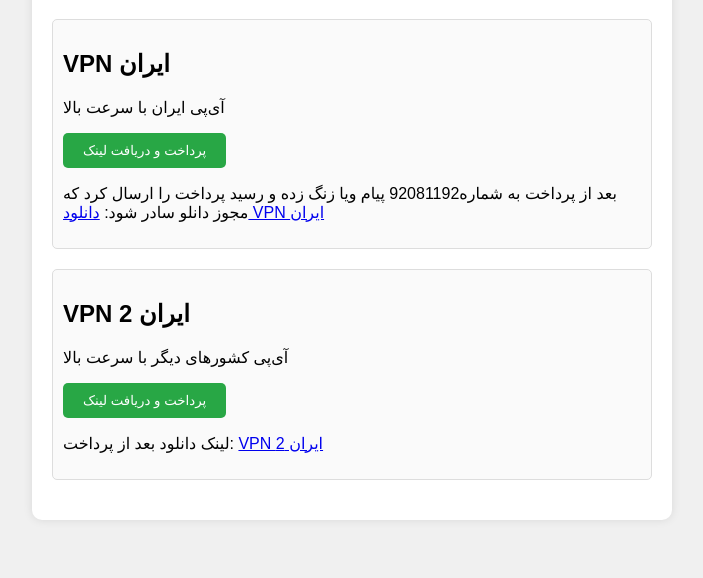
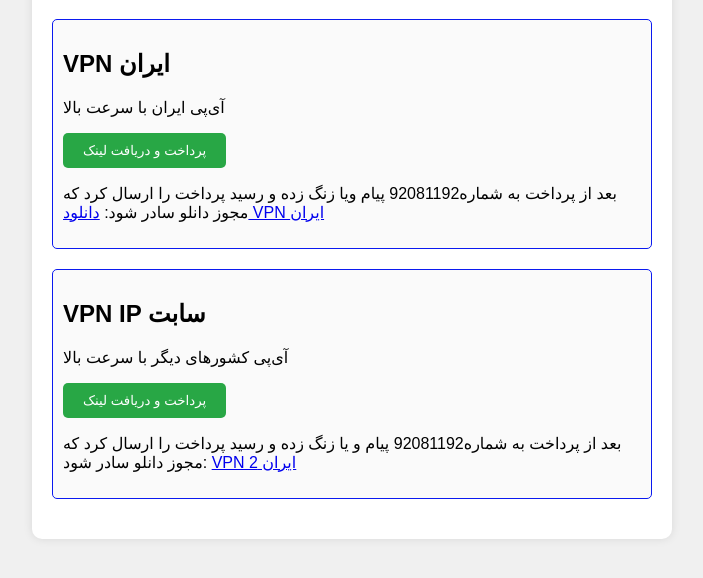
Before and after one commit to mmmmm19191212-lgtm/index.html, a plain HTML site: page index.html in a window 1280 px wide. Shown: the part 110-688 px from the top of the page, without its empty margins (288-991 px from the left). Drawn offline with Linux system fonts and the light colour scheme.

Commit message:
Add files via upload

```diff
--- a/index.html
+++ b/index.html
@@ -8,7 +8,7 @@
 body { font-family: Arial, sans-serif; padding: 20px; background:#f0f0f0; }
 .container { max-width:600px; margin:auto; background:#fff; padding:20px; border-radius:10px; box-shadow:0 0 10px rgba(0,0,0,0.1);}
 h1 { text-align:center; }
-.product { margin:20px 0; padding:10px; border:1px solid #ddd; border-radius:5px; background:#fafafa; }
+.product { margin:20px 0; padding:10px; border:1px solid #0b1af0; border-radius:5px; background:#fafafa; }
 button { padding:10px 20px; background:#28a745; color:#fff; border:none; border-radius:5px; cursor:pointer; }
 button:hover { background:#218838; }
 </style>
@@ -31,15 +31,15 @@
 </div>
 
 <div class="product">
-<h2>VPN ایران 2</h2>
+<h2>VPN IP سابت </h2>
 <p>آی‌پی کشورهای دیگر با سرعت بالا</p>
 <!-- لینک PayPal محصول 2 → جایگزین YOUR_PAYPAL_LINK_HERE_2 -->
-<a href="YOUR_PAYPAL_LINK_HERE_2" target="_blank">
+<a href="https://www.paypal.com/ncp/payment/CGPSRJ5S93BRU" target="_blank">
 <button>پرداخت و دریافت لینک</button>
 </a>
 <!-- لینک دانلود فایل محصول 2 → جایگزین YOUR_DOWNLOAD_LINK_HERE_2 -->
-<p>لینک دانلود بعد از پرداخت:
-<a href="YOUR_DOWNLOAD_LINK_HERE_2" target="_blank">VPN ایران 2</a>
+<p> بعد از پرداخت به شماره92081192 پیام و یا زنگ زده و رسید پرداخت را ارسال کرد که مجوز دانلو سادر شود:
+<a href="https://drive.google.com/file/d/11Veiv09W_O8vEnWb1Vb1tTs6Yg3kX3Ko/view?usp=drivesdk" target="_blank">VPN ایران 2</a>
 </p>
 </div>
 
```
